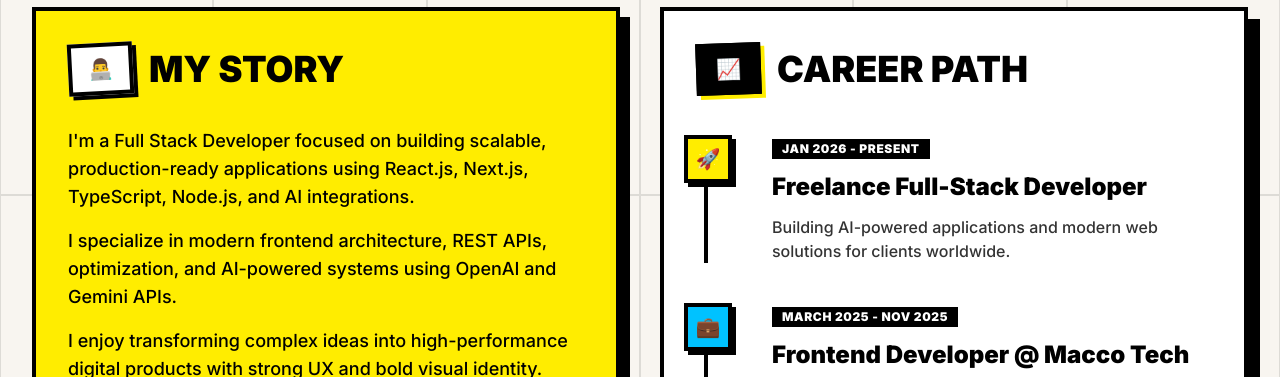
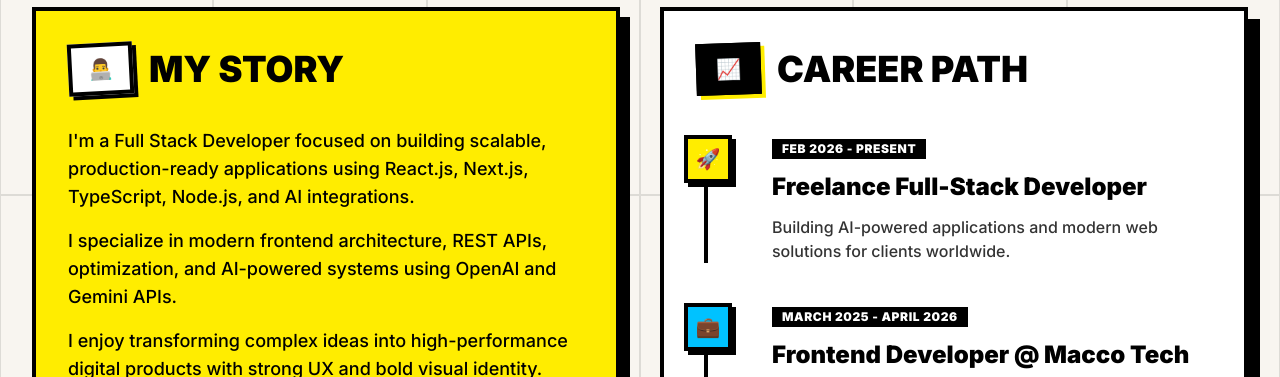
Before and after one commit to Nikhil-Lathigara/React-Portfolio, a React (Vite) app: page / in a window 1280 px wide. Shown: the part 1620-1997 px from the top of the page. Built offline with nearby package versions, Linux system fonts and the light colour scheme.

Commit message:
about component changes

```diff
--- a/src/components/About.jsx
+++ b/src/components/About.jsx
@@ -3,7 +3,7 @@ import { motion } from "framer-motion";
 const About = () => {
   const timeline = [
     {
-      year: "JAN 2026 - PRESENT",
+      year: "Feb 2026 - PRESENT",
       title: "Freelance Full-Stack Developer",
       description:
         "Building AI-powered applications and modern web solutions for clients worldwide.",
@@ -11,7 +11,7 @@ const About = () => {
       color: "bg-[#FFED00]",
     },
     {
-      year: "MARCH 2025 - NOV 2025",
+      year: "MARCH 2025 - April 2026",
       title: "Frontend Developer @ Macco Tech",
       description:
         `Optimized frontend performance by refactoring API calls and reducing unnecessary re-renders, decreasing Largest
```
